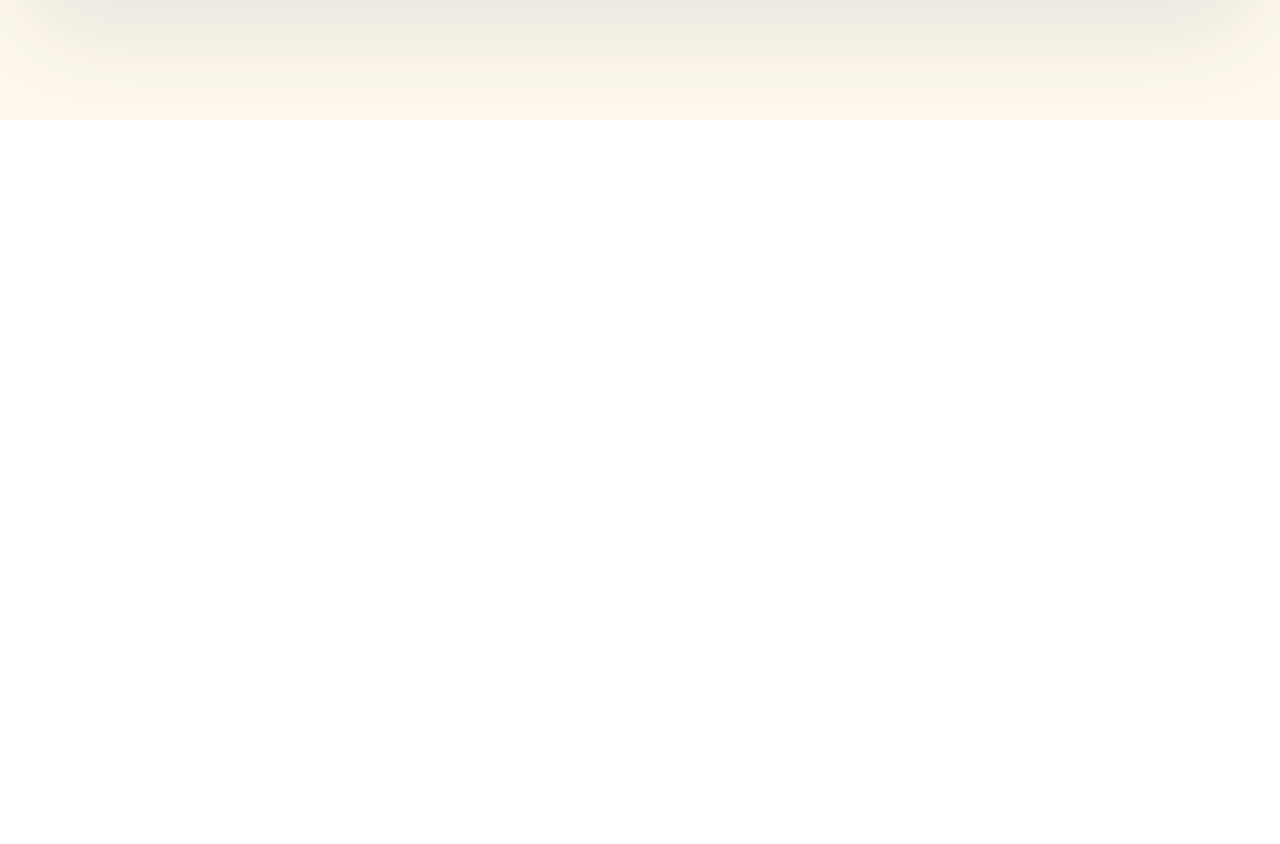
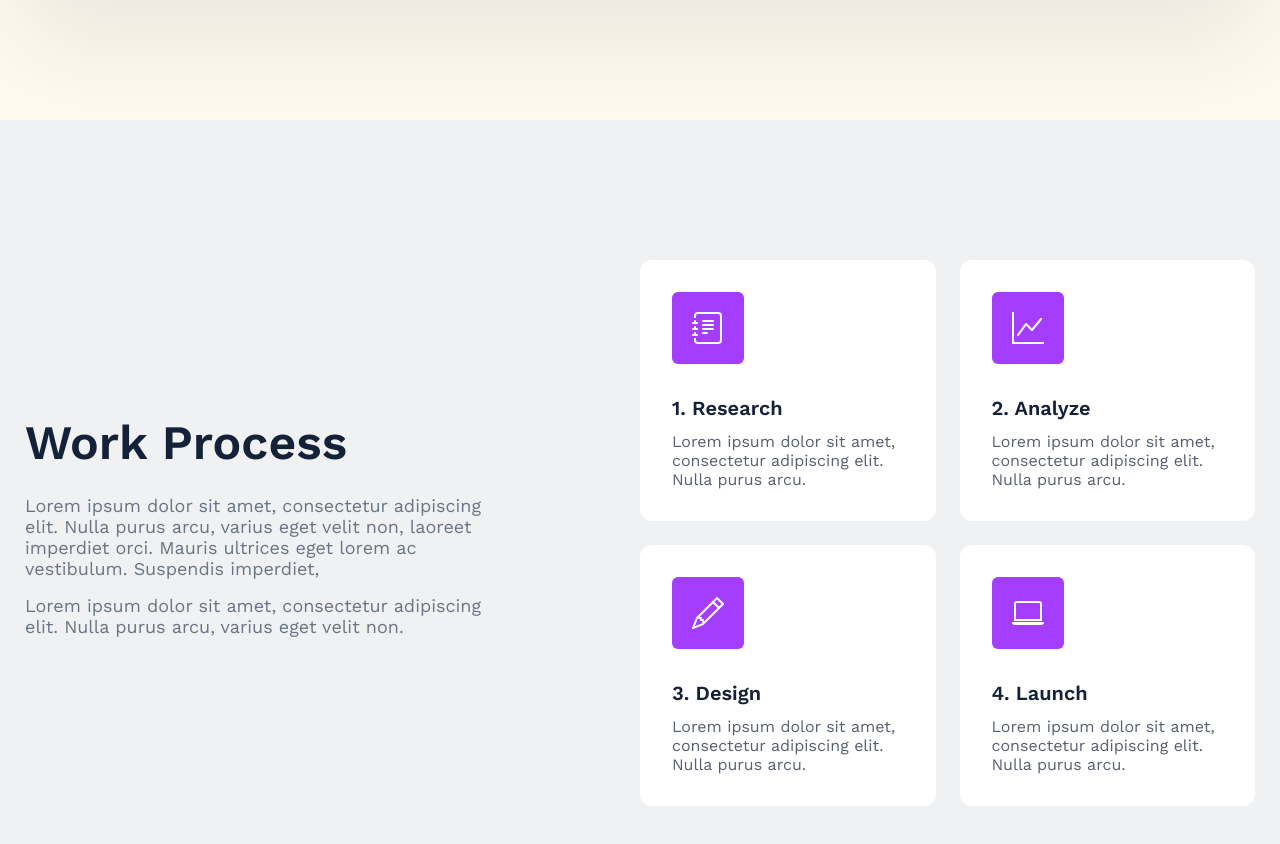
Before and after one commit to curiousdilip/freelancer, a Next.js app: page / in a window 1280 px wide. Shown: the part 1632-2476 px from the top of the page. Before the commit the page ends 1752 px from the top, so only its background shows below. Built offline with nearby package versions, Linux system fonts and the light colour scheme.

Commit message:
process section added

```diff
--- a/app/componensts/header.module.scss
+++ b/app/componensts/header.module.scss
@@ -19,18 +19,12 @@
     padding: 12px 24px;
   }
 
-
-
   .navLinks {
     display: flex;
     list-style-type: none;
 
-
-
     li {
       padding: 12px 24px;
-
-
 
       a {
         text-decoration: none;
@@ -42,12 +36,11 @@
     .primaryBtn {
       display: block;
       padding: 12px 24px;
-      background-color: #A53DFF;
+      background-color: #a53dff;
       color: #fff;
       text-decoration: none;
       border-radius: 4px;
       font-weight: 500;
-
     }
   }
 
@@ -75,11 +68,10 @@
         opacity: 1;
         visibility: visible;
         transform: translateY(0);
-
       }
 
       li {
-        margin: .5rem 0;
+        margin: 0.5rem 0;
       }
 
       a {
--- a/app/home.module.scss
+++ b/app/home.module.scss
@@ -129,6 +129,7 @@ main {
 
             img {
               object-fit: cover;
+              height: 536px;
             }
           }
         }
@@ -276,6 +277,77 @@ main {
   }
 }
 
+#process {
+  height: auto;
+  padding: 140px 0;
+
+  background-color: #f0f1f3;
+
+  .container {
+    max-width: 1230px;
+    margin: 0 auto;
+    display: flex;
+    align-items: center;
+    justify-content: space-between;
+    .content {
+      width: 40%;
+      h3 {
+        font-size: 48px;
+        font-weight: 600;
+        margin-bottom: 24px;
+        color: #132238;
+      }
+
+      p {
+        font-size: 18px;
+        color: #697484;
+        margin-bottom: 16px;
+      }
+    }
+
+    .steps {
+      display: grid;
+      grid-template-columns: auto auto;
+      gap: 24px;
+      width: 50%;
+
+      .step {
+        padding: 32px;
+        background-color: #fff;
+        border-radius: 12px;
+        transition: all 0.3s ease;
+
+        svg {
+          font-size: 32px;
+          width: 72px;
+          height: 72px;
+          background-color: #a53dff;
+          padding: 20px;
+          display: flex;
+          border-radius: 6px;
+          color: #fff;
+        }
+
+        h4 {
+          margin-top: 32px;
+          margin-bottom: 12px;
+          color: #132238;
+          font-size: 20px;
+          font-weight: 600;
+        }
+
+        p {
+          color: #556070;
+        }
+      }
+
+      .step:hover {
+        box-shadow: 32px 32px 124px rgba(43, 56, 76, 0.1);
+      }
+    }
+  }
+}
+
 .primaryBtn {
   display: inline-block;
   padding: 12px 24px;
--- a/app/page.jsx
+++ b/app/page.jsx
@@ -150,7 +150,18 @@ export default function Home() {
                   </button>
                   <button>
                     <a href="#">
-                      <i class="bi bi-download"></i> Download CV
+                      <svg
+                        xmlns="http://www.w3.org/2000/svg"
+                        width="16"
+                        height="16"
+                        fill="currentColor"
+                        class="bi bi-download"
+                        viewBox="0 0 16 16"
+                      >
+                        <path d="M.5 9.9a.5.5 0 0 1 .5.5v2.5a1 1 0 0 0 1 1h12a1 1 0 0 0 1-1v-2.5a.5.5 0 0 1 1 0v2.5a2 2 0 0 1-2 2H2a2 2 0 0 1-2-2v-2.5a.5.5 0 0 1 .5-.5" />
+                        <path d="M7.646 11.854a.5.5 0 0 0 .708 0l3-3a.5.5 0 0 0-.708-.708L8.5 10.293V1.5a.5.5 0 0 0-1 0v8.793L5.354 8.146a.5.5 0 1 0-.708.708z" />
+                      </svg>
+                      Download CV
                     </a>
                   </button>
                 </div>
@@ -159,12 +170,90 @@ export default function Home() {
           </div>
         </section>
 
-        <section id="services"></section>
-        <section id="process"></section>
-        <section id="portfolio"></section>
-        <section id="blog"></section>
-        <section id="services"></section>
-        <section id="contact"></section>
+        <section id={styles.process}>
+          <div class={styles.container}>
+            <div class={styles.content}>
+              <h3>Work Process</h3>
+              <p>
+                Lorem ipsum dolor sit amet, consectetur adipiscing elit. Nulla
+                purus arcu, varius eget velit non, laoreet imperdiet orci.
+                Mauris ultrices eget lorem ac vestibulum. Suspendis imperdiet,
+              </p>
+              <p>
+                Lorem ipsum dolor sit amet, consectetur adipiscing elit. Nulla
+                purus arcu, varius eget velit non.
+              </p>
+            </div>
+            <div class={styles.steps}>
+              <div class={styles.step}>
+                <svg
+                  xmlns="http://www.w3.org/2000/svg"
+                  fill="currentColor"
+                  viewBox="0 0 16 16"
+                >
+                  <path d="M5 10.5a.5.5 0 0 1 .5-.5h2a.5.5 0 0 1 0 1h-2a.5.5 0 0 1-.5-.5m0-2a.5.5 0 0 1 .5-.5h5a.5.5 0 0 1 0 1h-5a.5.5 0 0 1-.5-.5m0-2a.5.5 0 0 1 .5-.5h5a.5.5 0 0 1 0 1h-5a.5.5 0 0 1-.5-.5m0-2a.5.5 0 0 1 .5-.5h5a.5.5 0 0 1 0 1h-5a.5.5 0 0 1-.5-.5" />
+                  <path d="M3 0h10a2 2 0 0 1 2 2v12a2 2 0 0 1-2 2H3a2 2 0 0 1-2-2v-1h1v1a1 1 0 0 0 1 1h10a1 1 0 0 0 1-1V2a1 1 0 0 0-1-1H3a1 1 0 0 0-1 1v1H1V2a2 2 0 0 1 2-2" />
+                  <path d="M1 5v-.5a.5.5 0 0 1 1 0V5h.5a.5.5 0 0 1 0 1h-2a.5.5 0 0 1 0-1zm0 3v-.5a.5.5 0 0 1 1 0V8h.5a.5.5 0 0 1 0 1h-2a.5.5 0 0 1 0-1zm0 3v-.5a.5.5 0 0 1 1 0v.5h.5a.5.5 0 0 1 0 1h-2a.5.5 0 0 1 0-1z" />
+                </svg>
+                <h4>1. Research</h4>
+                <p>
+                  Lorem ipsum dolor sit amet, consectetur adipiscing elit. Nulla
+                  purus arcu.
+                </p>
+              </div>
+              <div class={styles.step}>
+                <svg
+                  xmlns="http://www.w3.org/2000/svg"
+                  fill="currentColor"
+                  class="bi bi-graph-up"
+                  viewBox="0 0 16 16"
+                >
+                  <path
+                    fill-rule="evenodd"
+                    d="M0 0h1v15h15v1H0zm14.817 3.113a.5.5 0 0 1 .07.704l-4.5 5.5a.5.5 0 0 1-.74.037L7.06 6.767l-3.656 5.027a.5.5 0 0 1-.808-.588l4-5.5a.5.5 0 0 1 .758-.06l2.609 2.61 4.15-5.073a.5.5 0 0 1 .704-.07"
+                  />
+                </svg>
+                <h4>2. Analyze</h4>
+                <p>
+                  Lorem ipsum dolor sit amet, consectetur adipiscing elit. Nulla
+                  purus arcu.
+                </p>
+              </div>
+              <div class={styles.step}>
+                <svg
+                  xmlns="http://www.w3.org/2000/svg"
+                  fill="currentColor"
+                  class="bi bi-pencil"
+                  viewBox="0 0 16 16"
+                >
+                  <path d="M12.146.146a.5.5 0 0 1 .708 0l3 3a.5.5 0 0 1 0 .708l-10 10a.5.5 0 0 1-.168.11l-5 2a.5.5 0 0 1-.65-.65l2-5a.5.5 0 0 1 .11-.168zM11.207 2.5 13.5 4.793 14.793 3.5 12.5 1.207zm1.586 3L10.5 3.207 4 9.707V10h.5a.5.5 0 0 1 .5.5v.5h.5a.5.5 0 0 1 .5.5v.5h.293zm-9.761 5.175-.106.106-1.528 3.821 3.821-1.528.106-.106A.5.5 0 0 1 5 12.5V12h-.5a.5.5 0 0 1-.5-.5V11h-.5a.5.5 0 0 1-.468-.325" />
+                </svg>
+                <h4>3. Design</h4>
+                <p>
+                  Lorem ipsum dolor sit amet, consectetur adipiscing elit. Nulla
+                  purus arcu.
+                </p>
+              </div>
+              <div class={styles.step}>
+                <svg
+                  xmlns="http://www.w3.org/2000/svg"
+                  width="16"
+                  height="16"
+                  fill="currentColor"
+                  class="bi bi-laptop"
+                  viewBox="0 0 16 16"
+                >
+                  <path d="M13.5 3a.5.5 0 0 1 .5.5V11H2V3.5a.5.5 0 0 1 .5-.5zm-11-1A1.5 1.5 0 0 0 1 3.5V12h14V3.5A1.5 1.5 0 0 0 13.5 2zM0 12.5h16a1.5 1.5 0 0 1-1.5 1.5h-13A1.5 1.5 0 0 1 0 12.5" />
+                </svg>
+                <h4>4. Launch</h4>
+                <p>
+                  Lorem ipsum dolor sit amet, consectetur adipiscing elit. Nulla
+                  purus arcu.
+                </p>
+              </div>
+            </div>
+          </div>
+        </section>
       </main>
     </>
   );
```
